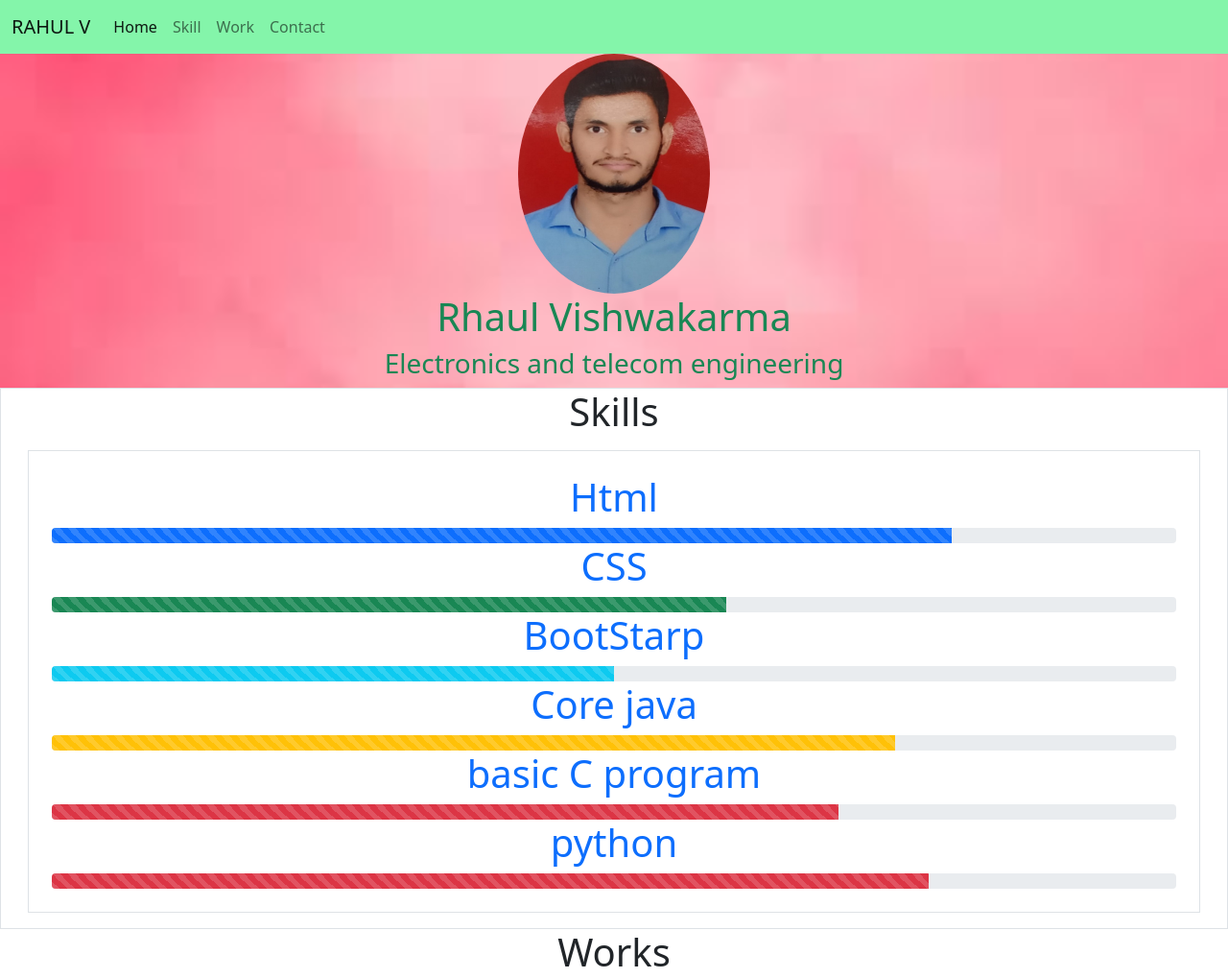
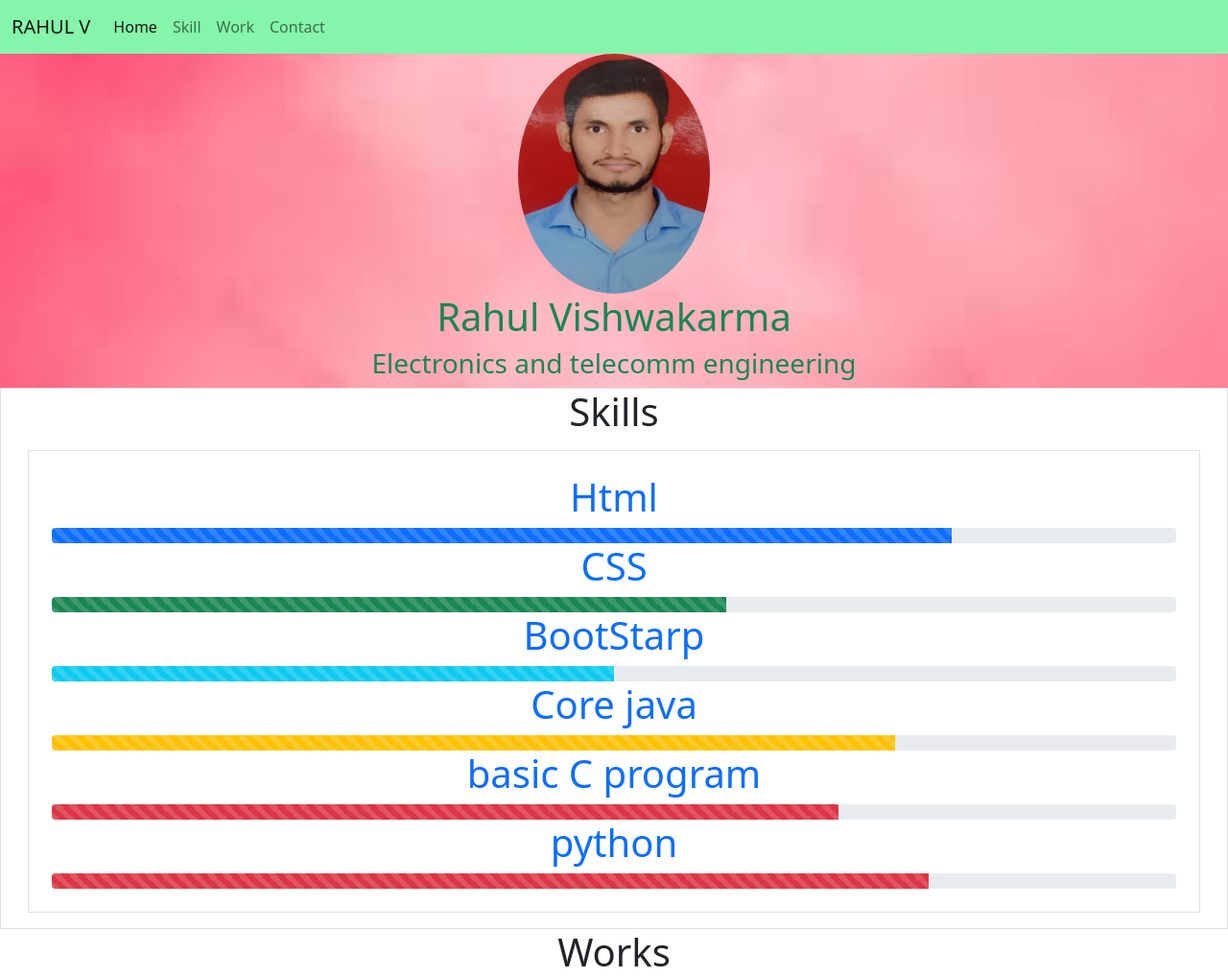
Before and after one commit to rahul-vishwakarma2507/rahul.github.io, a plain HTML site: page index.html in a window 1280 px wide. Shown: the top 1019 px of the page at 96% size. Drawn offline with nearby package versions, Linux system fonts and the light colour scheme.

Commit message:
Update index.html

```diff
--- a/index.html
+++ b/index.html
@@ -47,8 +47,8 @@
           <div class="col-sm">
             <div class="imgage-rahul text-center text-success ">
               <img src="image/rahul_p.jpg" width="200" height="250">
-            <h1>Rhaul Vishwakarma</h1>
-            <h3>Electronics and telecom engineering</h3>
+            <h1>Rahul Vishwakarma</h1>
+            <h3>Electronics and telecomm engineering</h3>
           </div>
         </div>
       </div>
```
